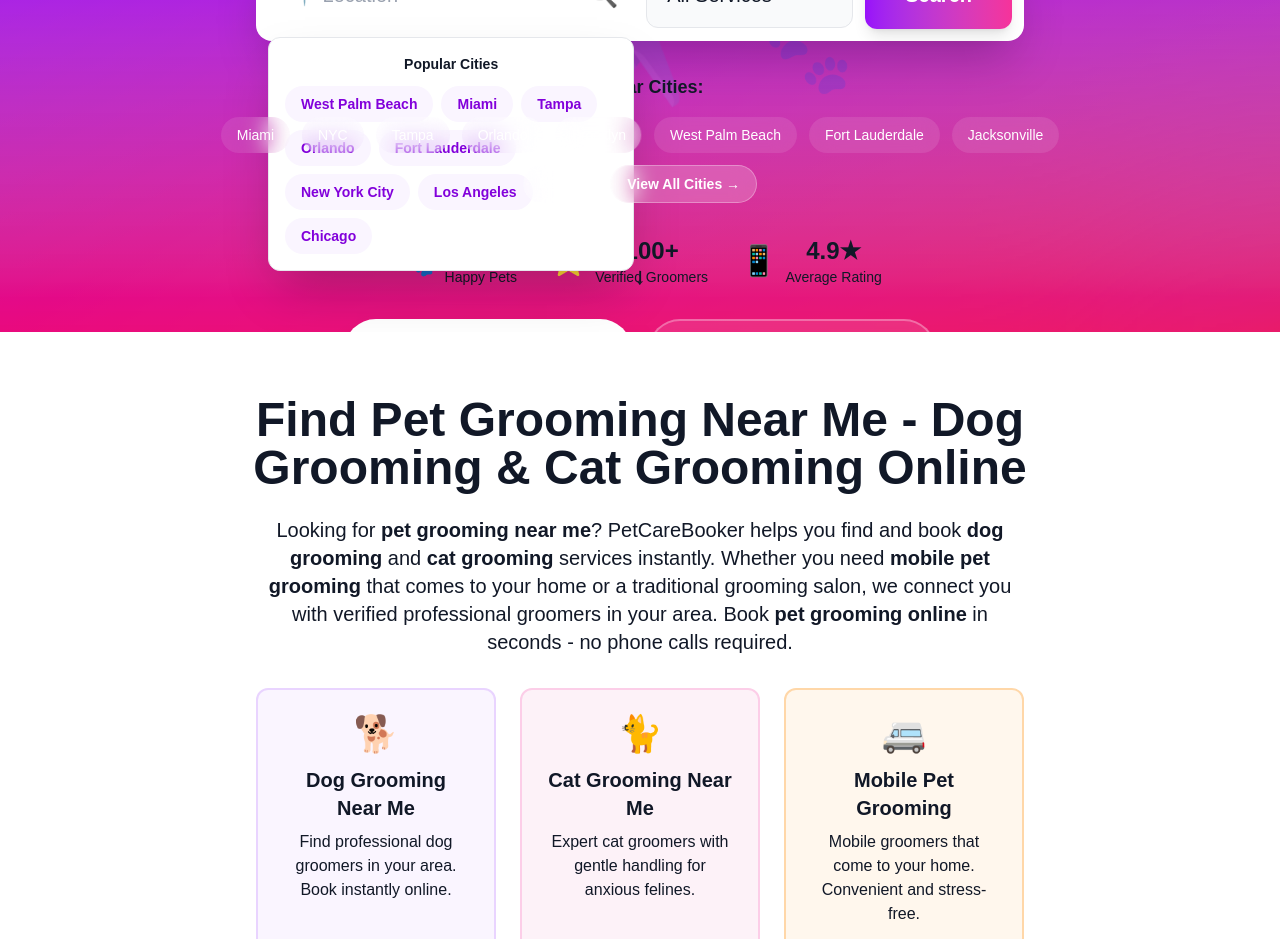
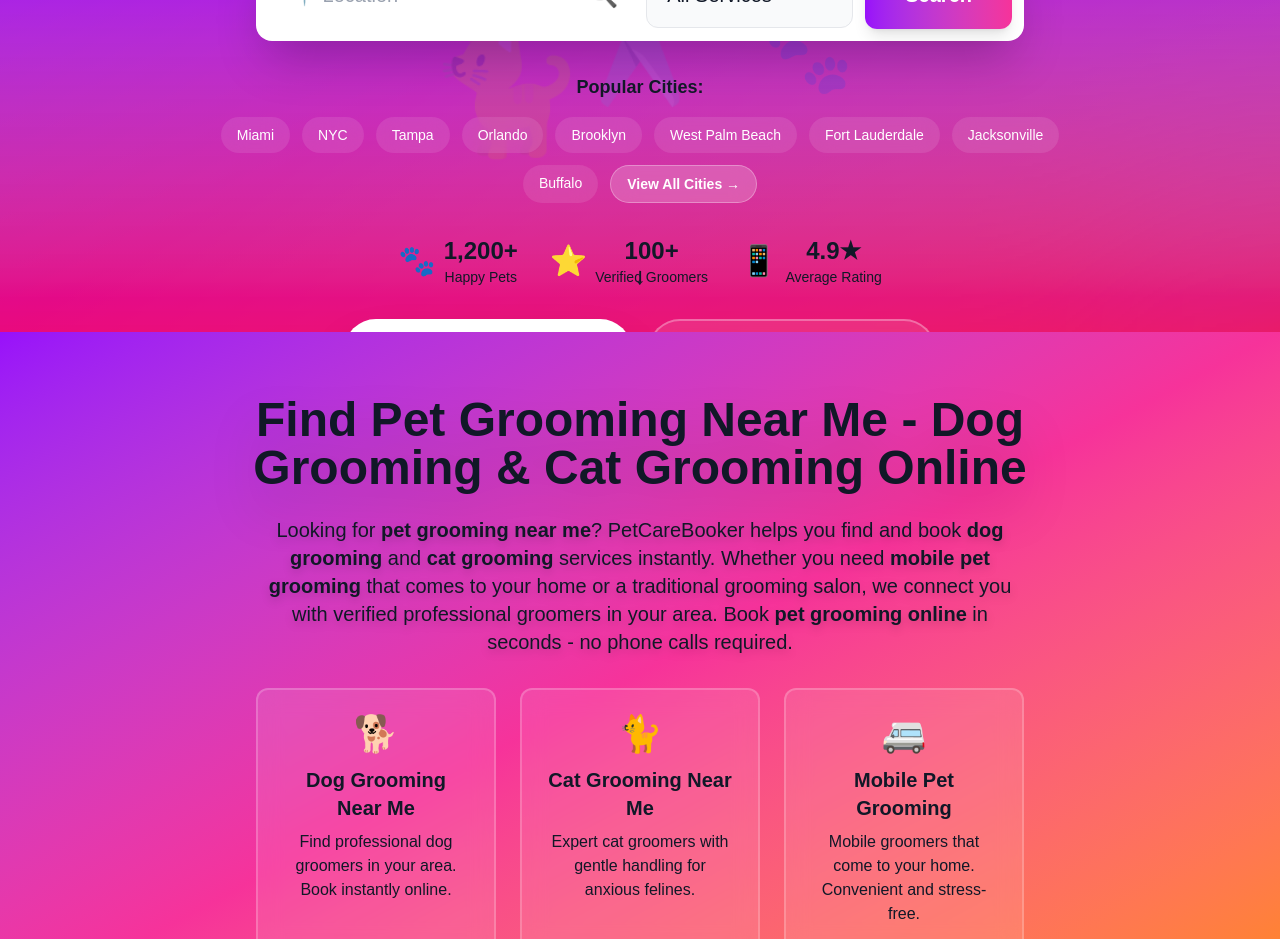
Before and after one commit to hammad0025/petcarebooker, a Next.js app in the folder frontend/: page / in a window 1280 px wide. Shown: the part 480-1419 px from the top of the page. Built offline with nearby package versions, Linux system fonts and the light colour scheme.

Commit message:
Fix homepage: Remove white overlay from city autocomplete, make SEO section match hero gradient with white text

```diff
--- a/frontend/app/page.tsx
+++ b/frontend/app/page.tsx
@@ -199,29 +199,29 @@
       </div>
 
       {/* SEO-Optimized Section: Pet Grooming Near Me */}
-      <section className="bg-white py-16 border-b border-gray-200">
+      <section className="bg-gradient-to-br from-purple-600 via-pink-500 to-orange-400 py-16 border-b border-gray-200">
         <div className="container mx-auto px-4 max-w-4xl">
-          <h2 className="text-4xl md:text-5xl font-extrabold text-center text-gray-900 mb-6">
+          <h2 className="text-4xl md:text-5xl font-extrabold text-center text-white mb-6 drop-shadow-2xl">
             Find Pet Grooming Near Me - Dog Grooming & Cat Grooming Online
           </h2>
-          <p className="text-xl text-gray-700 text-center mb-8 max-w-3xl mx-auto">
+          <p className="text-xl text-white/95 text-center mb-8 max-w-3xl mx-auto drop-shadow-lg">
             Looking for <strong>pet grooming near me</strong>? PetCareBooker helps you find and book <strong>dog grooming</strong> and <strong>cat grooming</strong> services instantly. Whether you need <strong>mobile pet grooming</strong> that comes to your home or a traditional grooming salon, we connect you with verified professional groomers in your area. Book <strong>pet grooming online</strong> in seconds - no phone calls required.
           </p>
           <div className="grid md:grid-cols-3 gap-6 max-w-3xl mx-auto">
-            <div className="bg-purple-50 rounded-xl p-6 text-center border-2 border-purple-200">
+            <div className="bg-white/10 backdrop-blur-md rounded-xl p-6 text-center border-2 border-white/20">
               <div className="text-4xl mb-3">🐕</div>
-              <h3 className="text-xl font-bold text-gray-900 mb-2">Dog Grooming Near Me</h3>
-              <p className="text-gray-600">Find professional dog groomers in your area. Book instantly online.</p>
+              <h3 className="text-xl font-bold text-white mb-2">Dog Grooming Near Me</h3>
+              <p className="text-white/90">Find professional dog groomers in your area. Book instantly online.</p>
             </div>
-            <div className="bg-pink-50 rounded-xl p-6 text-center border-2 border-pink-200">
+            <div className="bg-white/10 backdrop-blur-md rounded-xl p-6 text-center border-2 border-white/20">
               <div className="text-4xl mb-3">🐈</div>
-              <h3 className="text-xl font-bold text-gray-900 mb-2">Cat Grooming Near Me</h3>
-              <p className="text-gray-600">Expert cat groomers with gentle handling for anxious felines.</p>
+              <h3 className="text-xl font-bold text-white mb-2">Cat Grooming Near Me</h3>
+              <p className="text-white/90">Expert cat groomers with gentle handling for anxious felines.</p>
             </div>
-            <div className="bg-orange-50 rounded-xl p-6 text-center border-2 border-orange-200">
+            <div className="bg-white/10 backdrop-blur-md rounded-xl p-6 text-center border-2 border-white/20">
               <div className="text-4xl mb-3">🚐</div>
-              <h3 className="text-xl font-bold text-gray-900 mb-2">Mobile Pet Grooming</h3>
-              <p className="text-gray-600">Mobile groomers that come to your home. Convenient and stress-free.</p>
+              <h3 className="text-xl font-bold text-white mb-2">Mobile Pet Grooming</h3>
+              <p className="text-white/90">Mobile groomers that come to your home. Convenient and stress-free.</p>
             </div>
           </div>
         </div>
--- a/frontend/components/CityAutocomplete.tsx
+++ b/frontend/components/CityAutocomplete.tsx
@@ -94,22 +94,6 @@
         </div>
       )}
 
-      {!searchTerm && (
-        <div className="absolute mt-2 w-full bg-white rounded-xl shadow-2xl border border-gray-200 p-4">
-          <div className="text-sm font-semibold text-gray-700 mb-3">Popular Cities</div>
-          <div className="flex flex-wrap gap-2">
-            {POPULAR_CITIES.slice(0, 8).map((city, index) => (
-              <button
-                key={index}
-                onClick={() => handleSelect(city)}
-                className="px-4 py-2 bg-purple-50 text-purple-700 rounded-full hover:bg-purple-100 transition-colors text-sm font-semibold"
-              >
-                {city.name}
-              </button>
-            ))}
-          </div>
-        </div>
-      )}
     </div>
   );
 }
```
